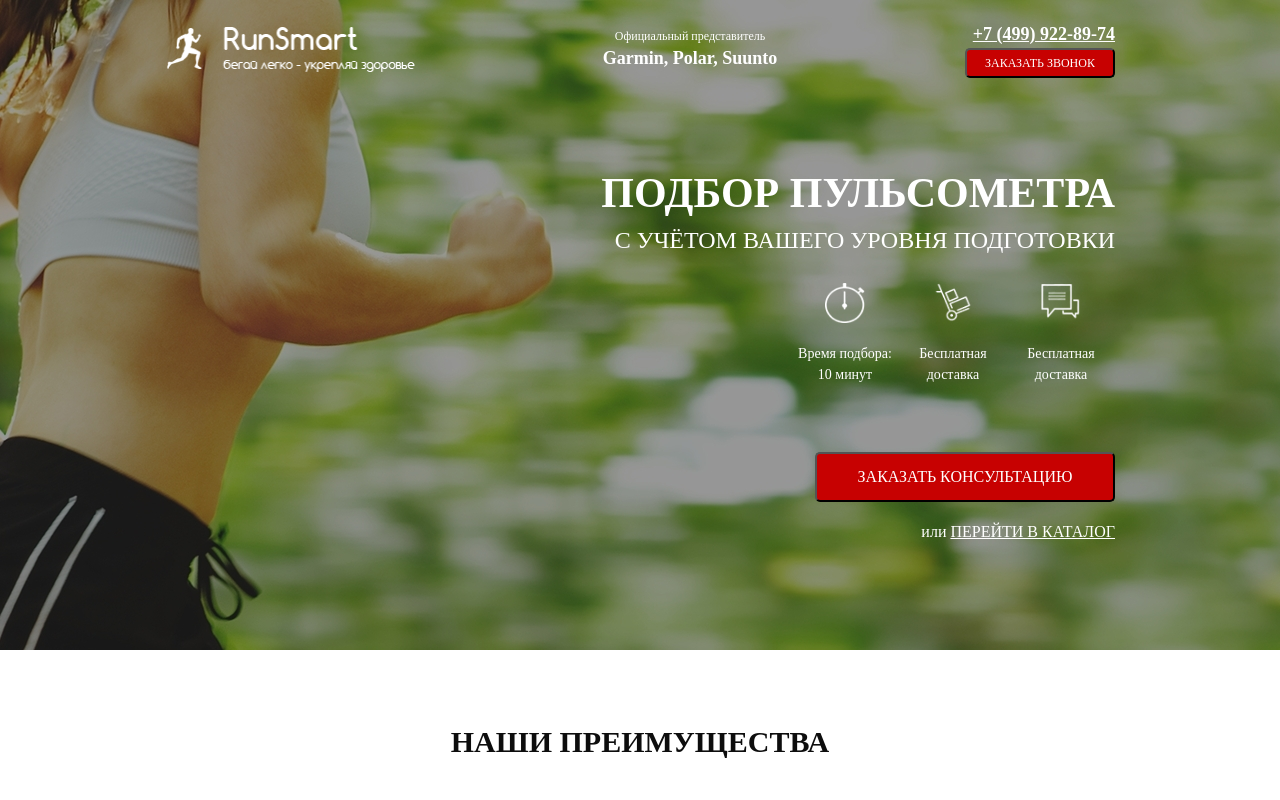
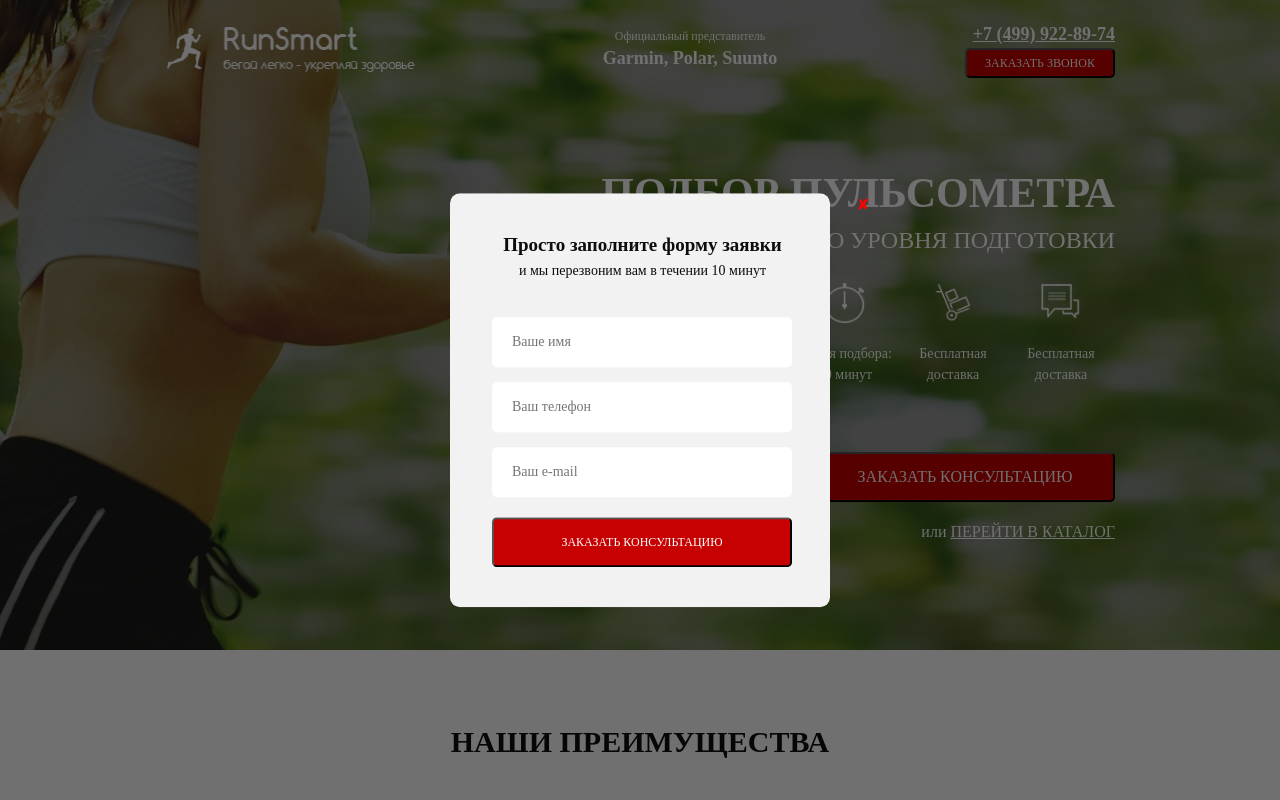
Before and after one commit to Cat0rg/src, a plain HTML site: page index.html in a window 1280 px wide. Both pictures are taken after a click on the button "ЗАКАЗАТЬ ЗВОНОК". Shown: the top 800 px of the page. Drawn offline with nearby package versions, Linux system fonts and the light colour scheme.

Commit message:
немножко JS

```diff
--- a/index.html
+++ b/index.html
@@ -23,7 +23,7 @@
             </div>
             <div class="header__number">
                <a href="tel:+74999228974">+7 (499) 922-89-74</a>
-               <button class="button">заказать звонок</button>
+               <button data-module="first" class="button">заказать звонок</button>
             </div>
          </div>
          <div class="promo__wraper">
@@ -34,7 +34,7 @@
                <div class="promo__icon"><img src="images/icon/icon_mini2.png" alt="">Бесплатная доставка</div>
                <div class="promo__icon"><img src="images/icon/icon_mini3.png" alt="">Бесплатная доставка</div>
             </div>
-            <button class="button button-main">заказать кОНСУЛЬТАЦИЮ</button>
+            <button data-module="first" class="button button-main">заказать кОНСУЛЬТАЦИЮ</button>
             <div class="promo__link">
                или <a href="№">перейти в каталог</a>
             </div>
@@ -86,6 +86,7 @@
             <input type="number" name="phone" required placeholder="Ваш телефон">
             <input type="email" name="e-mail" required placeholder="Ваш e-mail">
             <button class="button button-form">Заказать консультацию</button>
+         </form>
       </div>
    </section>
    <section class="courusel">
@@ -489,7 +490,40 @@
          </div>
       </div>
    </footer>
+   <div class="overlay">
+      <div class="model model__first" id="first">
+         <div class="model__close">&#10008;</div>
+         <div class="model__subtitle">Просто заполните форму заявки</div>
+         <div class="model__deskr">и мы перезвоним вам в течении 10 минут</div>
+         <form action="#" class="feed-form">
+            <input type="text" name="name" required placeholder="Ваше имя">
+            <input type="number" name="phone" required placeholder="Ваш телефон">
+            <input type="email" name="e-mail" required placeholder="Ваш e-mail">
+            <button class="button button-form">Заказать консультацию</button>
+         </form>
+      </div>
 
+      <div class="model model__second" id="second">
+         <div class="model__close">&#10008;</div>
+         <div class="model__subtitle">Ваш заказ:</div>
+         <div class="model__deskr">Пульсометр Polar FT1</div>
+         <form action="#" class="feed-form">
+            <input type="text" name="name" required placeholder="Ваше имя">
+            <input type="number" name="phone" required placeholder="Ваш телефон">
+            <input type="email" name="e-mail" required placeholder="Ваш e-mail">
+            <button class="button button-form">Купить</button>
+         </form>
+      </div>
+
+      <div class="model model__tree" id="tree">
+         <div class="model__close">&#10008;</div>
+         <div class="model__subtitle">Спасибо за вашу заявку!</div>
+         <div class="model__deskr">Наш менеджер свяжется с вами
+            в ближайшее время!</div>
+         </form>
+      </div>
+
+   </div>
    <script src="//code.jquery.com/jquery-1.11.0.min.js"></script>
    <script src="//code.jquery.com/jquery-migrate-1.2.1.min.js"></script>
    <script src="js/slick.min.js"></script>
--- a/js/script.js
+++ b/js/script.js
@@ -9,7 +9,8 @@ $(document).ready(function () {
                arrows: false,
                slidesToScroll: 1,
                infinite: true,
-               dots: true
+               autoplay: true,
+               autoplaySpeed: 5000
             }
          }
       ]
@@ -37,4 +38,19 @@ $(document).ready(function () {
       })
    });
 
+   //Модельные окна //.fadeOut() -готовая анимация скрыть
+   $('[data-module=first]').on('click', function () {
+      $('.overlay, #first').fadeIn();
+   });
+   $('.model__close').on('click', function () {
+      $('.overlay, #first, #tree, #second').fadeOut();
+   });
+
+   $('.button__mini').each(function (i) {
+      $(this).on('click', function () {
+         $('#second .model__deskr').text($('.catalog__subtitle').eq(i).text());
+         $('.overlay, #second').fadeIn();
+      })
+   });
+
 });
--- a/sass/Blocks/_catalog.scss
+++ b/sass/Blocks/_catalog.scss
@@ -66,7 +66,6 @@
       text-align: center;
    }
    &__deskr {
-      width: 250px;
       margin-top: 16px;
       font-size: 14px;
       font-weight: 300;
@@ -107,7 +106,7 @@
    }
    &__content {
       width: 50%;
-      margin-right: 0px;
+      margin-right: 20px;
       transition: 0.5s all;
       transform: translateX(-100%);
       &-active {
--- /dev/null
+++ b/sass/Blocks/_model.scss
@@ -0,0 +1,47 @@
+.overlay {
+   display: none;
+   position: fixed;
+   background-color: rgba(0, 0, 0, 0.56);
+   height: 100%;
+   width: 100%;
+   top: 0;
+}
+.model {
+   position: absolute;
+   top: 50%;
+   left: 50%;
+   transform: translate(-50%, -50%);
+   width: 380px;
+   min-height: 400px;
+   background-color: #f2f2f2;
+   border-radius: 10px;
+   padding: 38px 37px 40px 42px;
+   &__close {
+      position: absolute;
+      top: 0;
+      right: -40px;
+      color: red;
+      cursor: pointer;
+   }
+   &__subtitle {
+      font-size: 19px;
+      font-weight: 700;
+      color: #0d0d0d;
+      text-align: center;
+   }
+   &__deskr {
+      font-size: 14px;
+      font-weight: 500;
+      color: #0d0d0d;
+      text-align: center;
+   }
+   &__tree {
+      min-height: 140px;
+   }
+}
+
+#first,
+#second,
+#tree {
+   display: none;
+}
--- a/sass/base/_media.scss
+++ b/sass/base/_media.scss
@@ -67,4 +67,7 @@
          margin-left: 10px;
       }
    }
+   .model__close {
+      right: 5px;
+   }
 }
--- a/sass/style.scss
+++ b/sass/style.scss
@@ -18,5 +18,6 @@
 @import "blocks/catalog";
 @import "blocks/comments";
 @import "blocks/footer";
+@import "blocks/model";
 
 @import "base/media";
```
Also changed, not shown: css/style.min.css.
